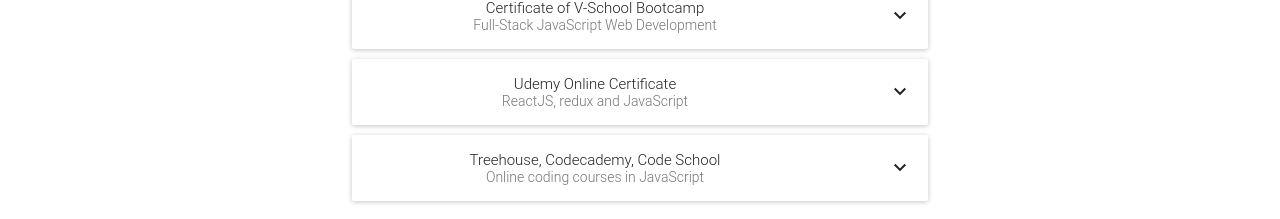
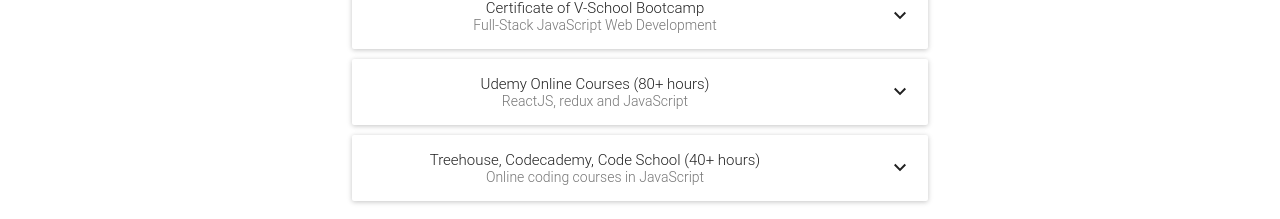
Before and after one commit to phat14191/portfolio-website, a React (Create React App) app: page /portfolio in a window 1280 px wide. Shown: the part 175-394 px from the top of the page. Built offline with nearby package versions, Linux system fonts and the light colour scheme.

Commit message:
change vocabulaty image

```diff
--- a/src/main/components/portfolio/Portfolio.js
+++ b/src/main/components/portfolio/Portfolio.js
@@ -106,7 +106,7 @@
                   </div>
                   <div className="timeline-entry">
                   <Card expanded={this.state.expanded2} onExpandChange={this.handleExpandChange2}>
-                      <CardHeader title="Udemy Online Certificate " subtitle="ReactJS, redux and JavaScript"
+                      <CardHeader title="Udemy Online Courses (80+ hours)" subtitle="ReactJS, redux and JavaScript"
                         actAsExpander={true} showExpandableButton={true}/>
                       <CardText expandable={true}>
                           Since June 2017. Learn React or dive deeper into it. Learn the theory, solve assignments, practice in demo projects and build one big application which is improved throughout and learn detailted the Essentials of JavaScript!
@@ -135,7 +135,7 @@
                 </div>
                 <div className="timeline-entry">
                   <Card expanded={this.state.expanded3} onExpandChange={this.handleExpandChange3}>
-                      <CardHeader title="Treehouse, Codecademy, Code School" subtitle="Online coding courses in JavaScript"
+                      <CardHeader title="Treehouse, Codecademy, Code School (40+ hours)" subtitle="Online coding courses in JavaScript"
                         actAsExpander={true} showExpandableButton={true}/>
                       <CardText expandable={true}>
                           Since     March	2017. Learn Web Design and Coding.
--- a/src/main/components/project/Project.js
+++ b/src/main/components/project/Project.js
@@ -4,7 +4,7 @@
 
 import Portfolio from './imgProjects/Portfolio.png';
 import NodeJS from './imgProjects/NodeJS.png';
-import Vocabulary from './imgProjects/tree-volcabulary.jpg';
+import Vocabulary from './imgProjects/vocabulary.jpg';
 import APIproject from './imgProjects/Api.png';
 
 const projects = [
```
Also changed, not shown: src/main/components/project/imgProjects/vocabulary.jpg (added).
